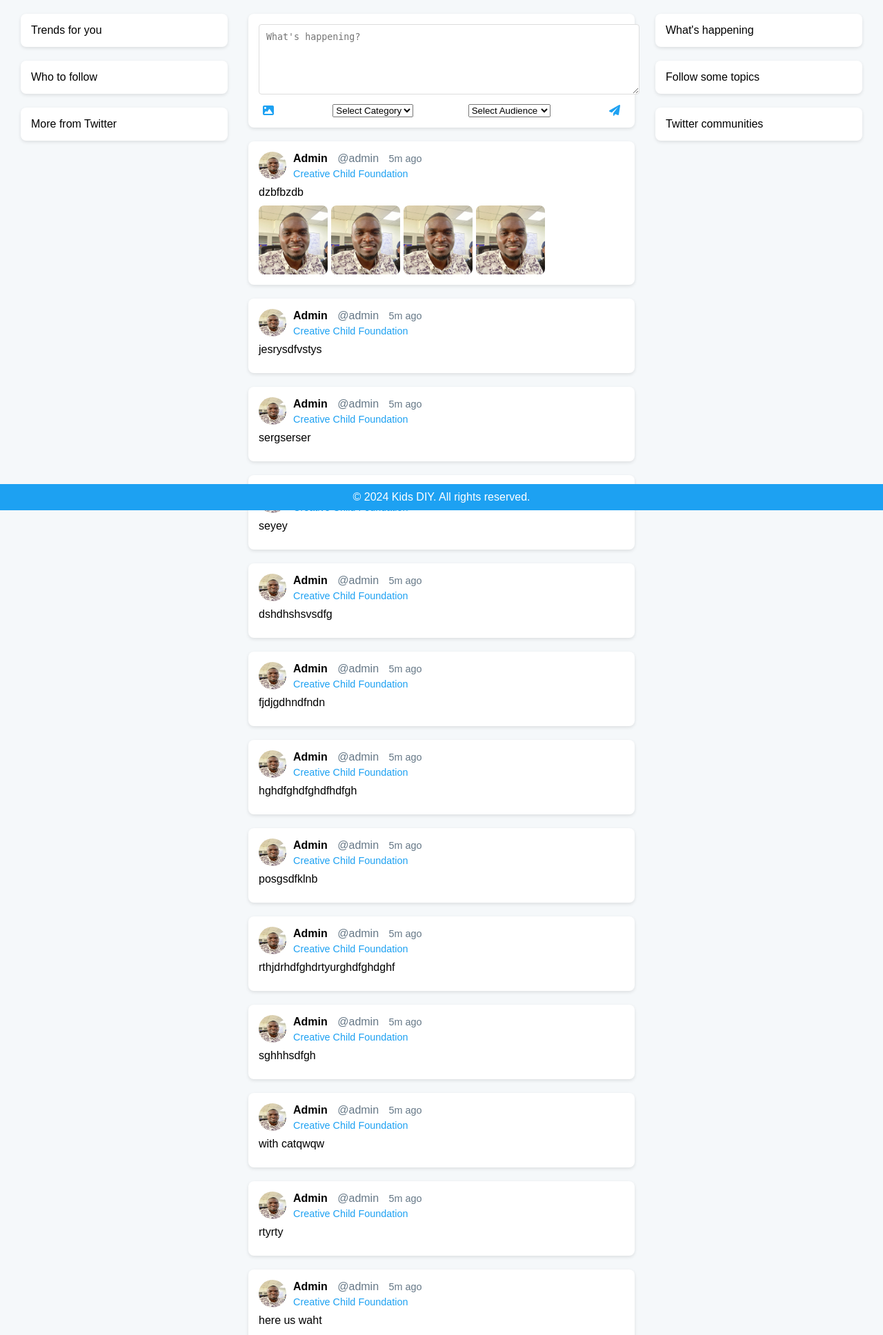
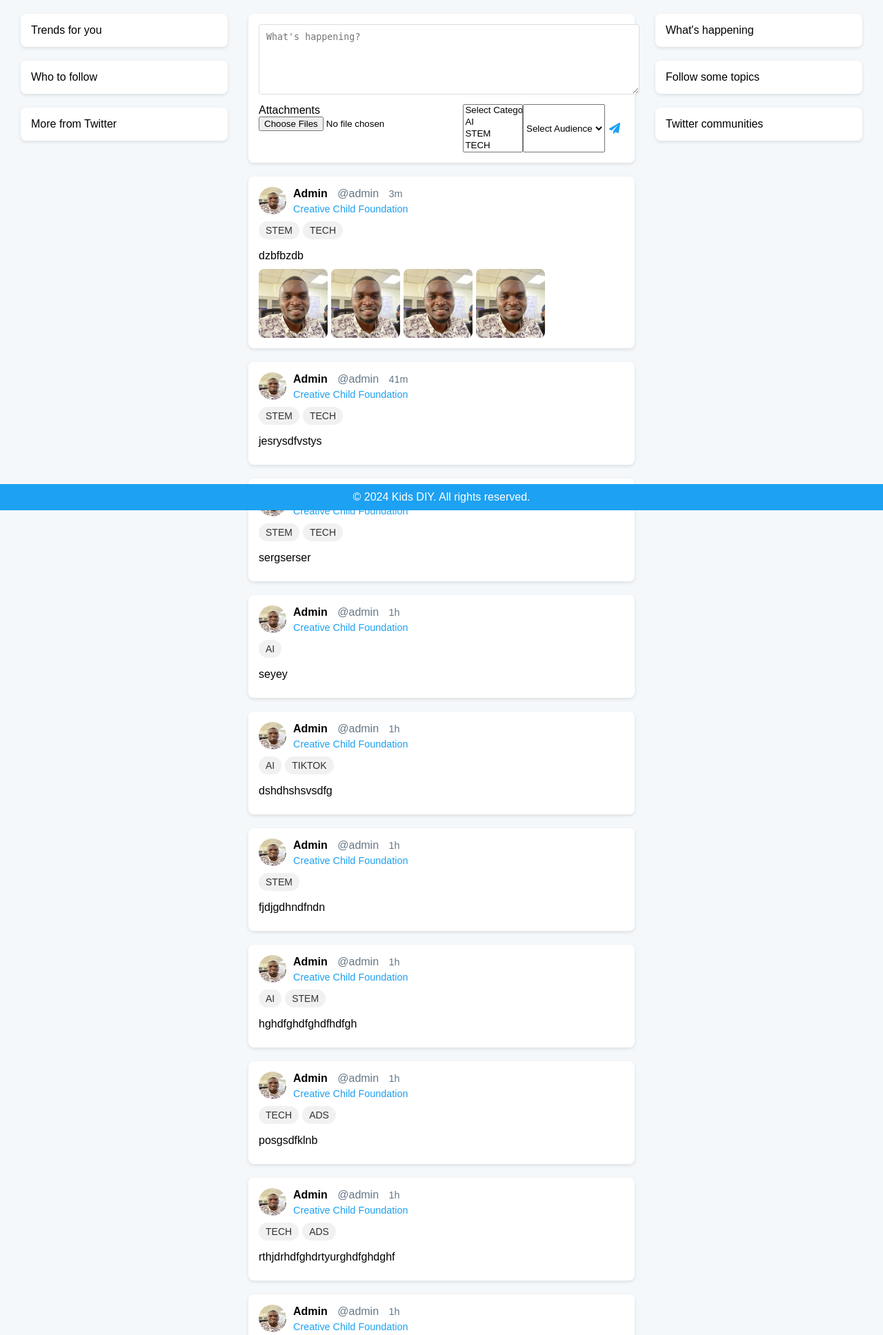
Before and after one commit to maximugisha/agrogen, a Django app: page /diy/index in a window 1280 px wide. Shown: the part 60-1996 px from the top of the page at 69% size. Run offline with Django 4.2, Linux system fonts and the light colour scheme; a user stored in the database is signed in; data comes from the database, SQL or seed files in the repository; both versions use the stored data as it was after the commit.

Commit message:
form working i

```diff
--- a/resource/templates/base.html
+++ b/resource/templates/base.html
@@ -263,7 +263,29 @@
         background-color: #45a049;
         }
 
+        .categories-container {
+        display: flex;
+        flex-wrap: wrap;
+        margin-top: 10px;
+    }
 
+    .category-button {
+        background-color: #f1f1f1;
+        border: none;
+        border-radius: 15px;
+        color: #333;
+        cursor: pointer;
+        font-size: 14px;
+        margin: 0 5px 5px 0;
+        padding: 5px 10px;
+        text-align: center;
+        text-decoration: none;
+        transition: background-color 0.3s;
+    }
+
+    .category-button:hover {
+        background-color: #ddd;
+    }
 
         .footer {
             background: #1da1f2;
@@ -290,6 +312,8 @@
                display: none;
             }
         }
+
+
 
     </style>
 
--- a/resource/templates/resource/index.html
+++ b/resource/templates/resource/index.html
@@ -1,13 +1,17 @@
 {% extends 'base.html' %}
-
+{% load custom_filters %}
 {% block content %}
 
 <div class="tweet-form">
     <form id="postForm">
         <textarea id="postContent" placeholder="What's happening?"></textarea>
         <div class="form-buttons">
-            <button title="Attach Image"><i class="fas fa-image"></i></button>
-            <select id="postCategory">
+            <div class="form-group">
+                <label for="attachments">Attachments</label>
+                <input type="file" id="attachments" name="attachments" multiple accept="image/*">
+                <div id="attachmentPreviewContainer"></div>
+            </div>
+            <select id="postCategory" multiple>
                 <option value="">Select Category</option>
                 {% for category in categories %}
                     <option value="{{ category.pk }}">{{ category.name }}</option>
@@ -28,19 +32,29 @@
     document.getElementById('postForm').addEventListener('submit', function(event) {
     event.preventDefault();  // Prevent form submission
 
-    var postContent = document.getElementById('postContent').value;
-    var audience = document.getElementById('postAudience').value;
-    var author = '{{ user_profile.user.pk }}';
+    var formData = new FormData();
+    formData.append('author', '{{ user_profile.user.pk }}');
+    formData.append('content', document.getElementById('postContent').value);
+    formData.append('audience', document.getElementById('postAudience').value);
+    var postCategories = Array.from(document.getElementById('postCategory').selectedOptions)
+        .map(option => parseInt(option.value));  // Convert string to integer
+    postCategories.forEach(category => {
+        formData.append('categories', category);
+    });
 
+    var attachments = document.getElementById('attachments').files;
+    for (var i = 0; i < attachments.length; i++) {
+        formData.append('attachments', attachments[i]);
+    }
 
     // Send AJAX request to create a new post
     fetch('/diy/api/create_post/', {
         method: 'POST',
         headers: {
-            'Content-Type': 'application/json',
+            // 'Content-Type': 'application/json',
             'X-CSRFToken': '{{ csrf_token }}'  // Include CSRF token for security
         },
-        body: JSON.stringify({ content: postContent, audience: audience, author: author })
+        body: formData
     })
     .then(response => response.json())
     .then(data => {
@@ -50,6 +64,7 @@
         // Clear the form
         document.getElementById('postContent').value = '';
         document.getElementById('postAudience').value = '';  // Clear the audience dropdown
+        document.getElementById('postCategory').selectedIndex = 0;  // Clear the category dropdown
 
         // Add the new post to the page
         var newPost = document.createElement('div');
@@ -84,10 +99,18 @@
         <div class="details">
             <div class="username">{{ post.author.first_name}}</div>
             <div class="handle">@{{ post.author.username}}</div>
-            <div class="timestamp">5m ago</div>
+            <div class="timestamp" >{{ post.created_at|short_timesince }}</div>
+            <!-- <div class="timestamp">{{post.audience}}</div> -->
             <div class="organization">{{ user_profile.organization }}</div>
         </div>
     </div>
+    {% if post.categories %}
+    <div class="categories-container">
+        {% for category in post.categories.all %}
+            <button class="category-button">{{ category.name }}</button>
+        {% endfor %}
+    </div>
+    {% endif %}
     <div class="tweet-text">
         {{post.content}}
     </div>
--- a/resource/templatetags/custom_filters.py
+++ b/resource/templatetags/custom_filters.py
@@ -1,4 +1,5 @@
 from django import template
+from django.utils.timesince import timesince
 
 register = template.Library()
 
@@ -6,3 +7,32 @@
 @register.filter
 def in_list(value, the_list):
     return value in the_list
+
+@register.filter
+def short_timesince(value):
+    time_str = timesince(value)
+    time_parts = time_str.split(",")[0].split()
+
+    if len(time_parts) == 2:
+        number = time_parts[0]
+        unit = time_parts[1]
+
+        # Shorten units
+        if 'minute' in unit:
+            unit = 'm'
+        elif 'hour' in unit:
+            unit = 'h'
+        elif 'day' in unit:
+            unit = 'd'
+        elif 'week' in unit:
+            unit = 'w'
+        elif 'month' in unit:
+            unit = 'mo'
+        elif 'year' in unit:
+            unit = 'y'
+        else:
+            unit = 's'  # Default to seconds
+
+        return f"{number}{unit}"
+
+    return time_str
--- a/resource/views.py
+++ b/resource/views.py
@@ -10,6 +10,7 @@
 from account.models import Organization, Profile, Interest
 from rest_framework import generics
 from .serializers import PostSerializer, AttachmentSerializer
+from rest_framework.parsers import MultiPartParser, FormParser
 
 def index(request):
     # Retrieve all posts from the database
@@ -198,6 +199,10 @@
 class CreatePostView(generics.CreateAPIView):
     queryset = Post.objects.all()
     serializer_class = PostSerializer
+    parser_classes = [MultiPartParser, FormParser]  # Enable handling of file uploads
+
+    def perform_create(self, serializer):
+        serializer.save(author=self.request.user)
 
 
 class CreateAttachmentView(generics.CreateAPIView):
```
Also changed, not shown: resource/serializers.py (+24 -4 lines), db.sqlite3, media/attachments/IMG_6883.jpeg (added), media/attachments/IMG_6883_-_Copy.jpeg (added), media/attachments/IMG_6883_-_Copy_-_Copy_-_Copy.jpeg (added), media/attachments/IMG_6883_-_Copy_-_Copy_3feSgv2.jpeg (added), 1 other file. Lines whose indentation alone changed are shown as unchanged.
